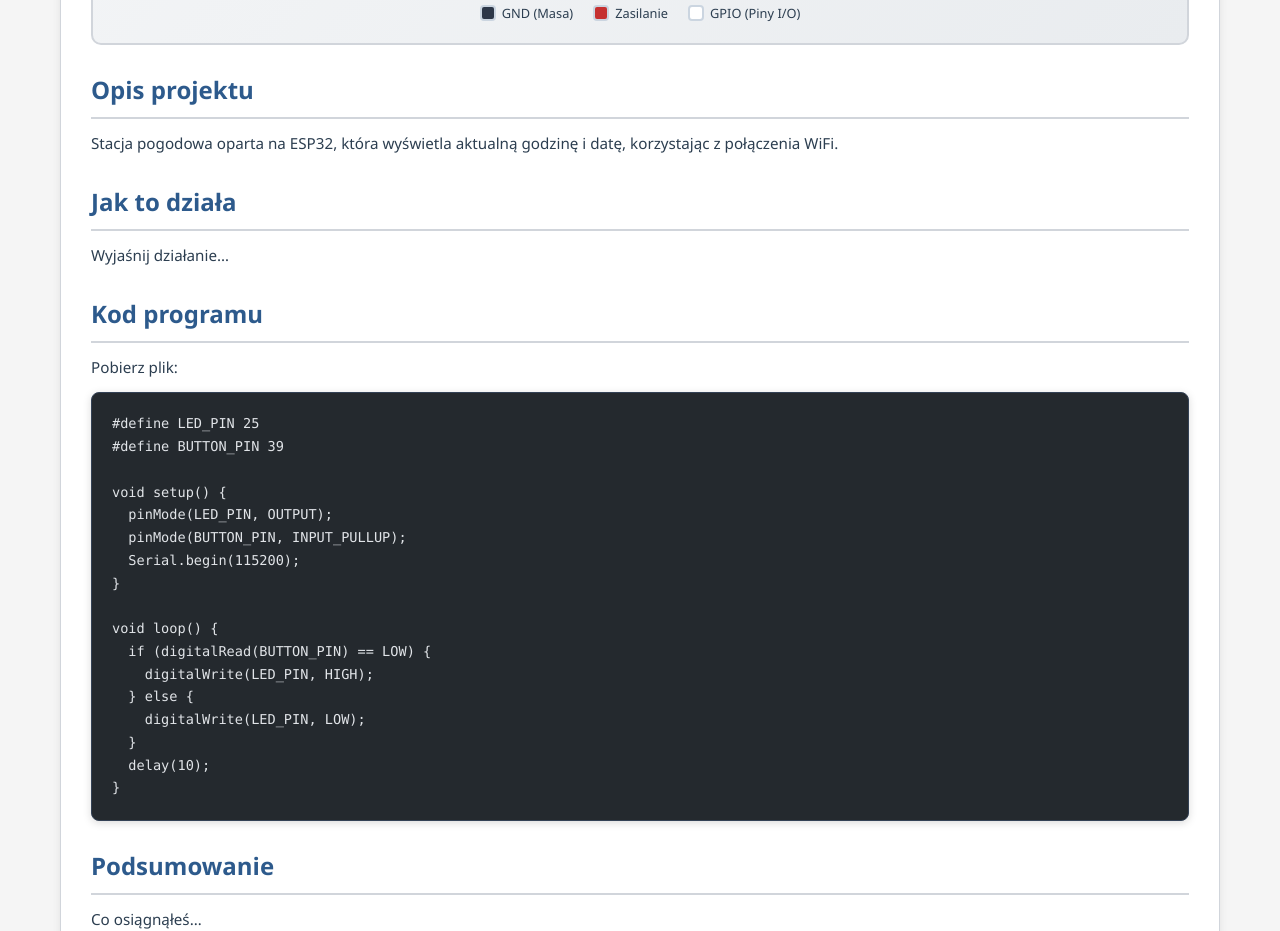
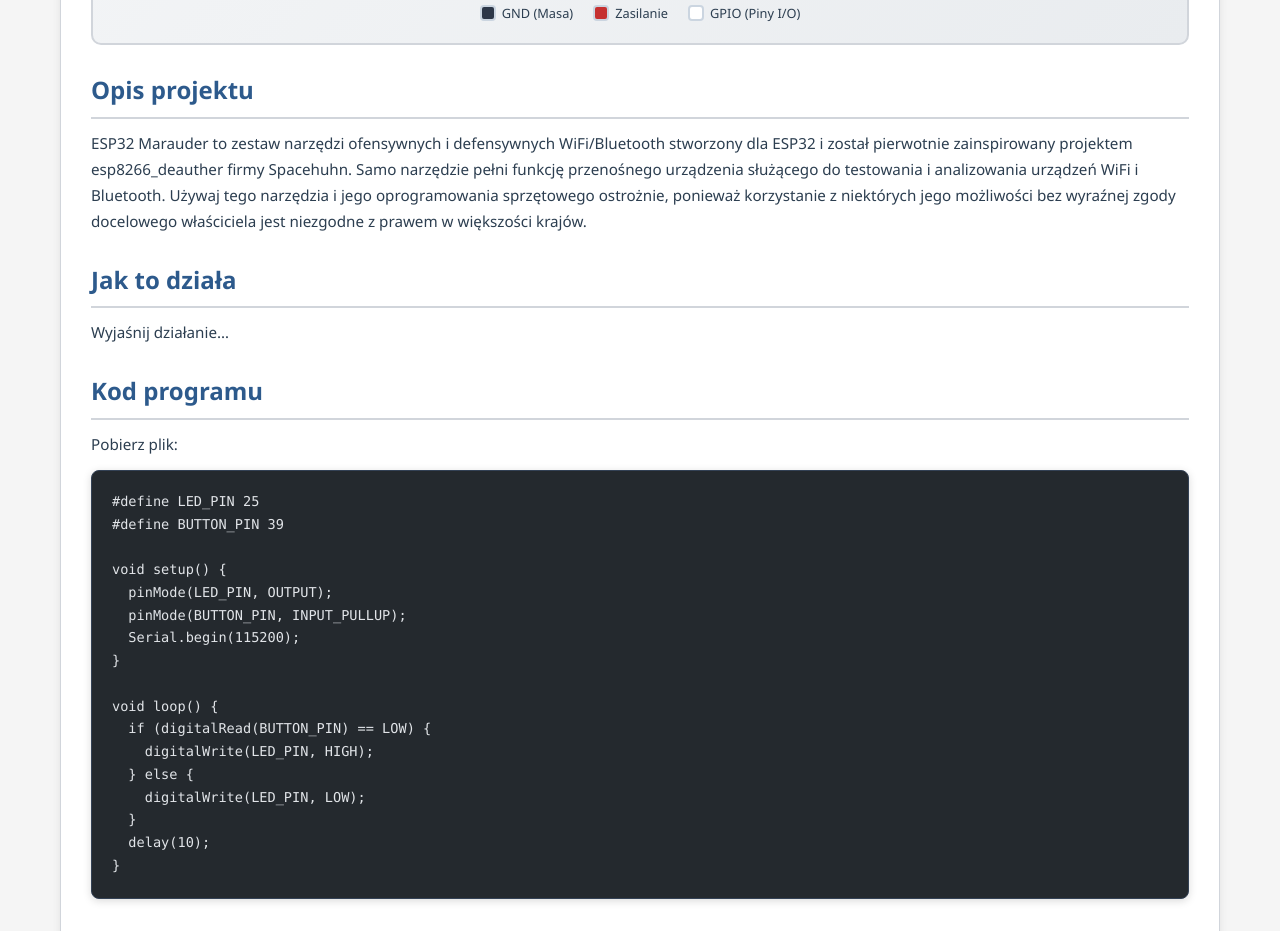
Before and after one commit to jaguda85/esp32-projects, an Astro site: page /esp32-projects/projects/marauder in a window 1280 px wide. Shown: the part 1737-2668 px from the top of the page. Built offline with nearby package versions, Linux system fonts and the light colour scheme; Astro itself is replaced by a stand-in of ours; code samples lack their colours.

Commit message:
Update marauder.md

```diff
--- a/src/content/projects/marauder.md
+++ b/src/content/projects/marauder.md
@@ -61,7 +61,7 @@
 
 ## Opis projektu
 
-Stacja pogodowa oparta na ESP32, która wyświetla aktualną godzinę i datę, korzystając z połączenia WiFi.
+ESP32 Marauder to zestaw narzędzi ofensywnych i defensywnych WiFi/Bluetooth stworzony dla ESP32 i został pierwotnie zainspirowany projektem esp8266_deauther firmy Spacehuhn. Samo narzędzie pełni funkcję przenośnego urządzenia służącego do testowania i analizowania urządzeń WiFi i Bluetooth. Używaj tego narzędzia i jego oprogramowania sprzętowego ostrożnie, ponieważ korzystanie z niektórych jego możliwości bez wyraźnej zgody docelowego właściciela jest niezgodne z prawem w większości krajów.
 
 ## Jak to działa
 
```
